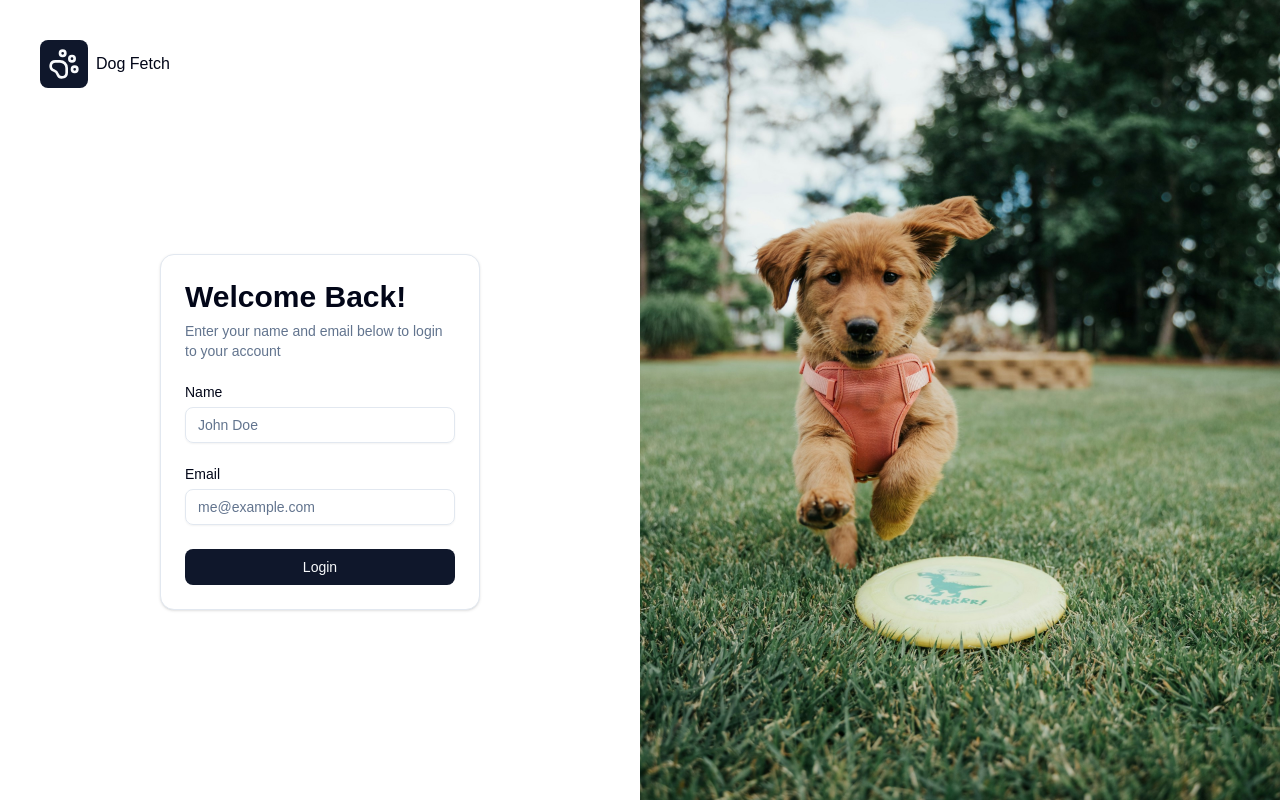
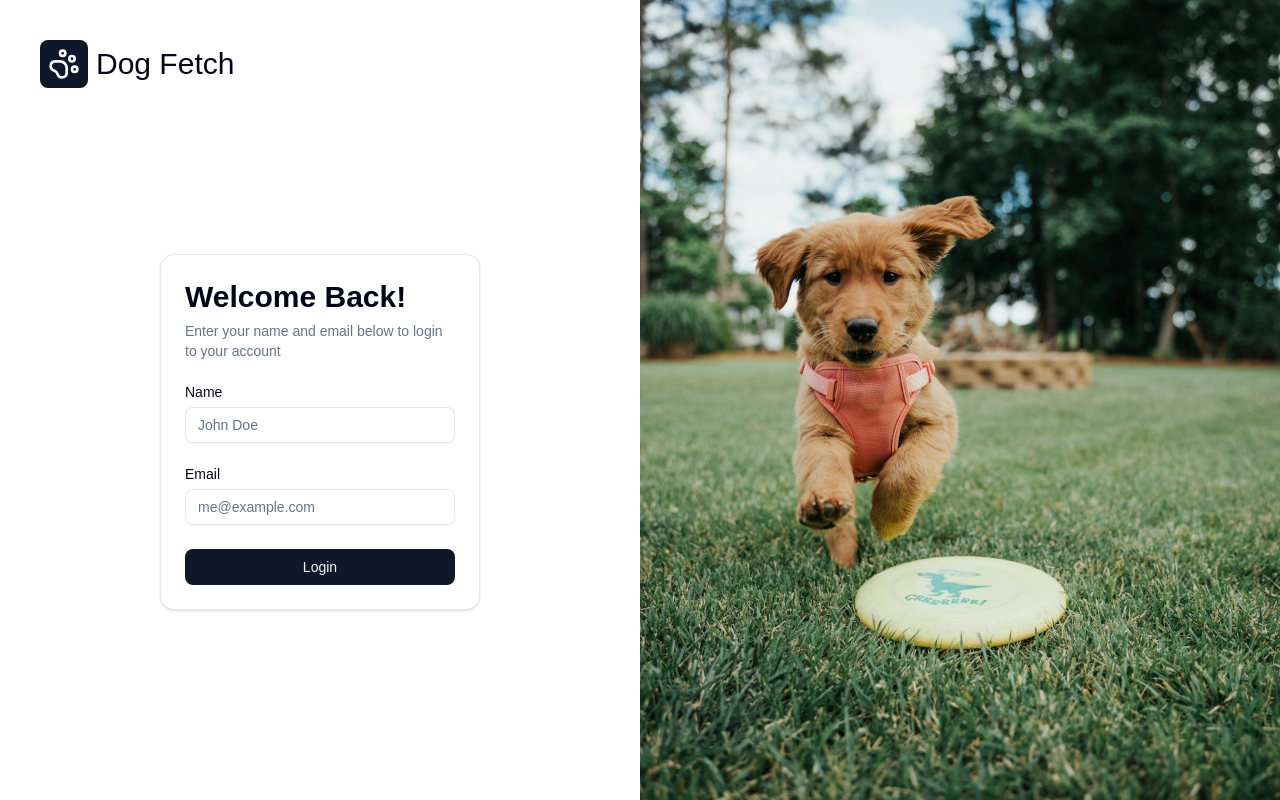
Before and after one commit to j4inam/vite-tanstack-demo, a React (Vite) app: page /login in a window 1280 px wide. Built offline with nearby package versions, Linux system fonts and the light colour scheme; no server answers.

Commit message:
Bump brand name

```diff
--- a/src/pages/login.tsx
+++ b/src/pages/login.tsx
@@ -41,7 +41,7 @@ const LoginPage = () => {
     <div className="grid min-h-svh lg:grid-cols-2">
       <div className="flex flex-col gap-4 p-6 md:p-10">
         <div className="flex justify-center gap-2 md:justify-start">
-          <a href="#" className="flex items-center gap-2 font-medium">
+          <a href="#" className="flex items-center gap-2 font-medium text-xl md:text-2xl lg:text-3xl">
             <div className="flex h-8 w-8 md:h-12 md:w-12 items-center justify-center rounded-md bg-primary text-primary-foreground">
               <PawPrint className="size-6 md:size-8" />
             </div>
```
